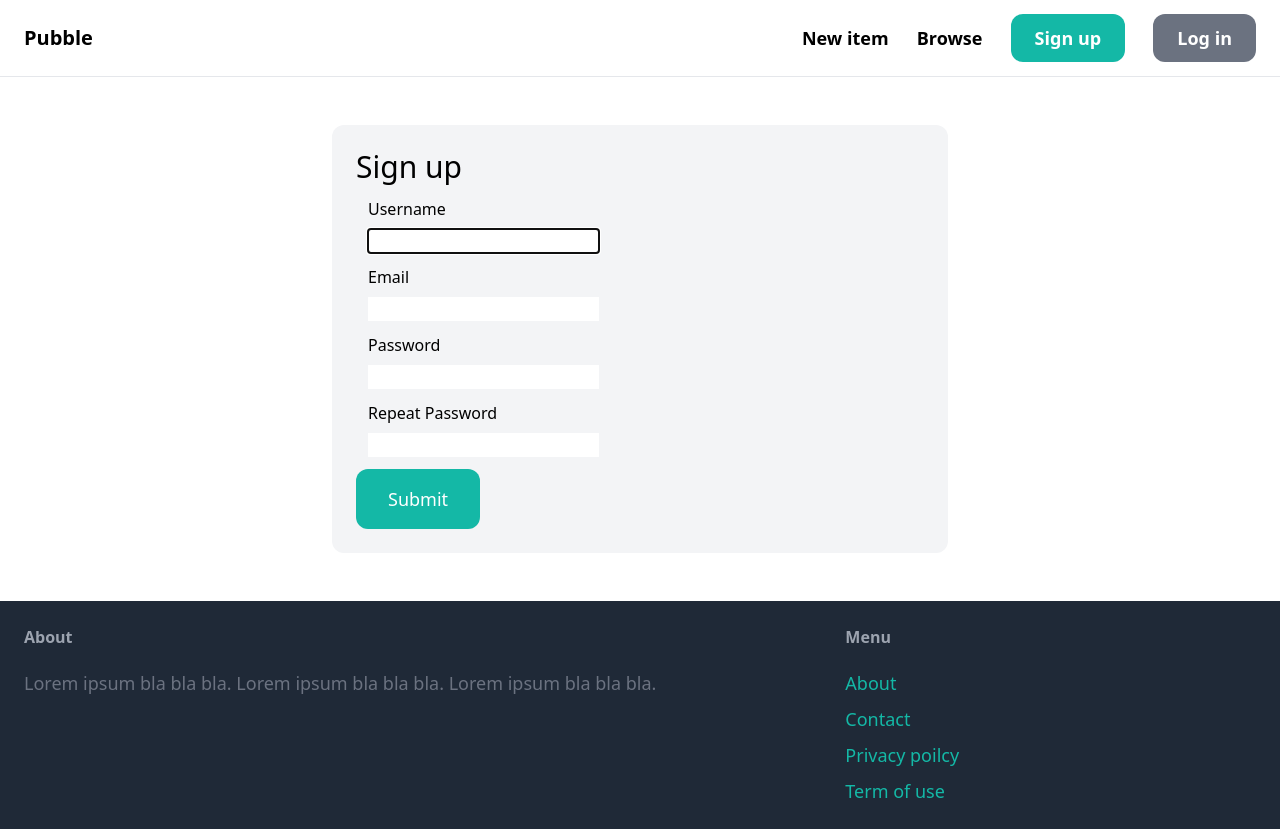
After one commit to s8900830/pubble, a Django app: page /signup/ in a window 1280 px wide. The commit adds this page. Run offline with Django 5.2, Linux system fonts and the light colour scheme; parts of the project's set-up code (start-up, migrations or seed data) failed here and were passed over; some libraries are stand-ins or nearby versions.

Commit message:
added signup page

```diff
--- /dev/null
+++ b/pubble/core/forms.py
@@ -0,0 +1,9 @@
+from django import forms
+from django.contrib.auth.forms import UserCreationForm
+from django.contrib.auth.models import User
+
+
+class SignupForm(UserCreationForm):
+    class Meta:
+        model = User
+        fields = ('username', 'email', 'password1', 'password2')
--- a/pubble/core/templates/core/base.html
+++ b/pubble/core/templates/core/base.html
@@ -19,7 +19,8 @@
             <a href="#" class="text-lg font-semibold hover:text-gray-500">New item</a>
             <a href="#" class="text-lg font-semibold hover:text-gray-500">Browse</a>
 
-            <a href="#" class="px-6 py-3 text-lg font-semibold bg-teal-500 text-white rounded-xl hover:bg-teal-700">Sign
+            <a href="{% url 'core:signup' %}"
+                class="px-6 py-3 text-lg font-semibold bg-teal-500 text-white rounded-xl hover:bg-teal-700">Sign
                 up</a>
             <a href="#" class="px-6 py-3 text-lg font-semibold bg-gray-500 text-white rounded-xl hover:bg-gray-700">Log
                 in</a>
@@ -42,7 +43,8 @@
 
             <ul class="space-y-2">
                 <li><a href="#" class="text-lg text-teal-500 hover:text-teal-700">About</a></li>
-                <li><a href="{% url 'contact' %}" class="text-lg text-teal-500 hover:text-teal-700">Contact</a></li>
+                <li><a href="{% url 'core:contact' %}" class="text-lg text-teal-500 hover:text-teal-700">Contact</a>
+                </li>
                 <li><a href="#" class="text-lg text-teal-500 hover:text-teal-700">Privacy poilcy</a></li>
                 <li><a href="#" class="text-lg text-teal-500 hover:text-teal-700">Term of use</a></li>
             </ul>
--- /dev/null
+++ b/pubble/core/templates/core/signup.html
@@ -0,0 +1,46 @@
+{% extends 'core/base.html' %}
+
+{% block title %}Sign up{% endblock %}
+
+{% block content %}
+<div class="w-1/2 my-6 mx-auto p-6 bg-gray-100 rounded-xl">
+    <h1 class="m6-6 text-3xl">Sign up</h1>
+
+    <form method="post" action=".">
+        {% csrf_token %}
+
+        <!-- {{ form.as_p }} -->
+
+        {{ form.non_field_errors }}
+        <div class="m-3">
+            <label class="inline-block mb-2">Username</label><br>
+            {{ form.username }}
+        </div>
+        <div class="m-3">
+            <label class="inline-block mb-2">Email</label><br>
+            {{ form.email }}
+        </div>
+        <div class="m-3">
+            <label class="inline-block mb-2">Password</label><br>
+            {{ form.password1 }}
+        </div>
+        <div class="m-3">
+            <label class="inline-block mb-2">Repeat Password</label><br>
+            {{ form.password2 }}
+        </div>
+
+        {% if form.errors or form.non_field_errors %}
+        <div class="mb-3 p-6 bg-red-100 rounded-xl">
+            {% for field in form %}
+            {{ field.errors }}
+            {% endfor %}
+
+            {{ form.non_field_errors }}
+        </div>
+
+        {% endif %}
+
+        <button class="py-4 px-8 text-lg bg-teal-500 hover:bg-teal-700 rounded-xl text-white">Submit</button>
+    </form>
+</div>
+{% endblock %}
--- /dev/null
+++ b/pubble/core/urls.py
@@ -0,0 +1,11 @@
+from django.urls import path
+
+from . import views
+
+app_name = 'core'
+
+urlpatterns = [
+    path('', views.index, name='index'),
+    path('contact/', views.contact, name='contact'),
+    path('signup/', views.signup, name='signup')
+]
--- a/pubble/core/views.py
+++ b/pubble/core/views.py
@@ -1,6 +1,7 @@
 from django.shortcuts import render
 from item.models import Category, Item
 
+from .forms import SignupForm
 # Create your views here.
 
 
@@ -15,3 +16,10 @@ def index(request):
 
 def contact(request):
     return render(request, 'core/contact.html')
+
+
+def signup(request):
+    form = SignupForm()
+    return render(request, 'core/signup.html', {
+        'form': form
+    })
--- a/pubble/pubble/urls.py
+++ b/pubble/pubble/urls.py
@@ -18,11 +18,9 @@ from django.conf import settings
 from django.conf.urls.static import static
 from django.contrib import admin
 from django.urls import path, include
-from core.views import index, contact
 
 urlpatterns = [
-    path('', index, name='index'),
+    path('', include('core.urls')),
     path('items/', include('item.urls')),
-    path('contact/', contact, name='contact'),
     path('admin/', admin.site.urls),
 ] + static(settings.MEDIA_URL, document_root=settings.MEDIA_ROOT)
```
